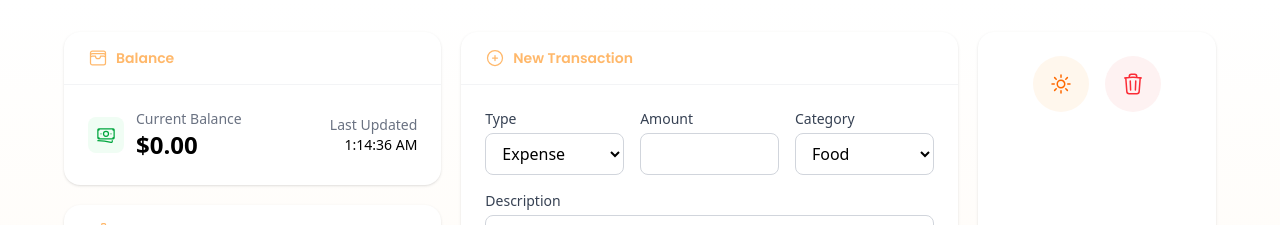
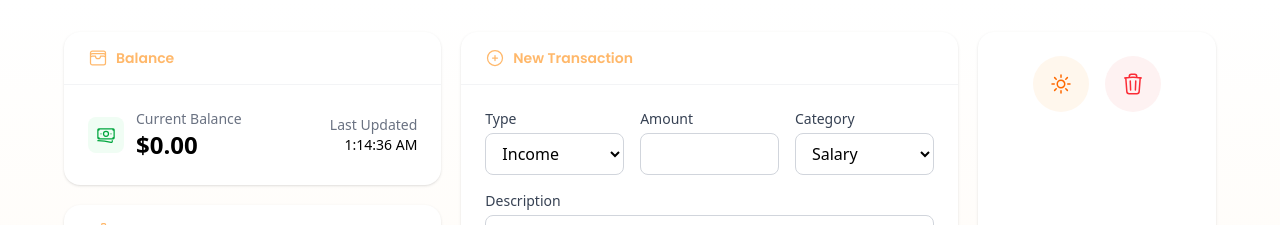
Before and after one commit to samuelfs96/my-personal-wallet-app, a React (Vite) app: page / in a window 1280 px wide. Shown: the top 225 px of the page. Built offline with nearby package versions, Linux system fonts and the light colour scheme.

Commit message:
feat: :sparkles: indexed categories by transaction type

```diff
--- a/src/components/TransactionForm.tsx
+++ b/src/components/TransactionForm.tsx
@@ -7,18 +7,20 @@ interface TransactionFormProps {
   onSubmit: (transaction: Omit<Transaction, 'id' | 'date'>) => void;
 }
 
+const initialFormData = {
+  type: TransactionType.INCOME,
+  amount: '',
+  description: '',
+  category: 'Salary',
+};
+
 export const TransactionForm: React.FC<TransactionFormProps> = ({ onSubmit }) => {
   const [formData, setFormData] = useState<{
     type: TransactionType;
     amount: string;
     description: string;
     category: string;
-  }>({
-    type: TransactionType.EXPENSE,
-    amount: '',
-    description: '',
-    category: 'Food',
-  });
+  }>(initialFormData);
 
   const handleSubmit = (e: React.FormEvent) => {
     e.preventDefault();
@@ -26,15 +28,8 @@ export const TransactionForm: React.FC<TransactionFormProps> = ({ onSubmit }) =>
       ...formData,
       amount: parseFloat(formData.amount),
     };
-
     onSubmit(transaction);
-
-    setFormData({
-      type: TransactionType.EXPENSE,
-      amount: '',
-      description: '',
-      category: 'Food',
-    });
+    setFormData(initialFormData);
   };
 
   return (
@@ -44,7 +39,13 @@ export const TransactionForm: React.FC<TransactionFormProps> = ({ onSubmit }) =>
           <label className="block text-sm font-medium text-gray-700 mb-1">Type</label>
           <select
             value={formData.type}
-            onChange={(e) => setFormData({ ...formData, type: e.target.value as TransactionType })}
+            onChange={(e) =>
+              setFormData({
+                ...formData,
+                type: e.target.value as TransactionType,
+                category: CATEGORIES[e.target.value as TransactionType][0] || '',
+              })
+            }
             className="w-full px-3 py-2 border border-gray-300 rounded-lg focus:outline-none focus:ring-2 focus:ring-orange-500"
           >
             <option value={TransactionType.EXPENSE}>Expense</option>
@@ -70,7 +71,7 @@ export const TransactionForm: React.FC<TransactionFormProps> = ({ onSubmit }) =>
             className="w-full px-3 py-2 border border-gray-300 rounded-lg focus:outline-none focus:ring-2 focus:ring-orange-500"
             required
           >
-            {CATEGORIES.map((category) => (
+            {CATEGORIES[formData.type].map((category) => (
               <option key={category} value={category}>
                 {category}
               </option>
--- a/src/models/categories.ts
+++ b/src/models/categories.ts
@@ -1 +1,4 @@
-export const CATEGORIES = ['Work', 'Food', 'Entertainment'];
+export const CATEGORIES = {
+  expense: ['Work', 'Food', 'Entertainment'],
+  income: ['Salary', 'Other'],
+};
```
